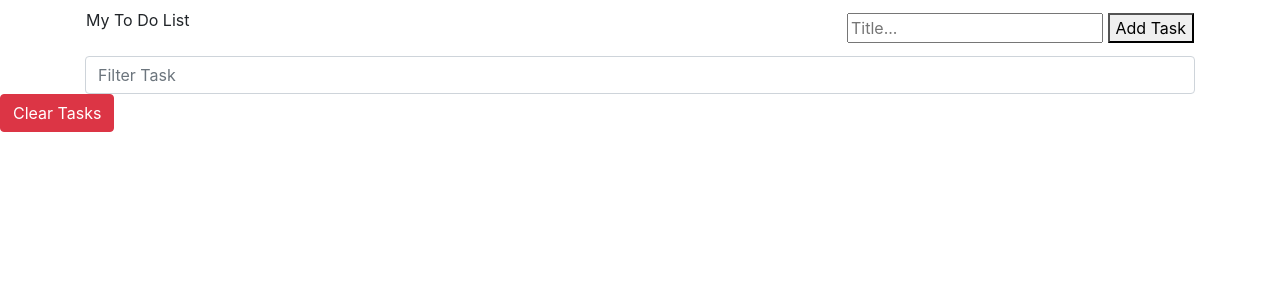
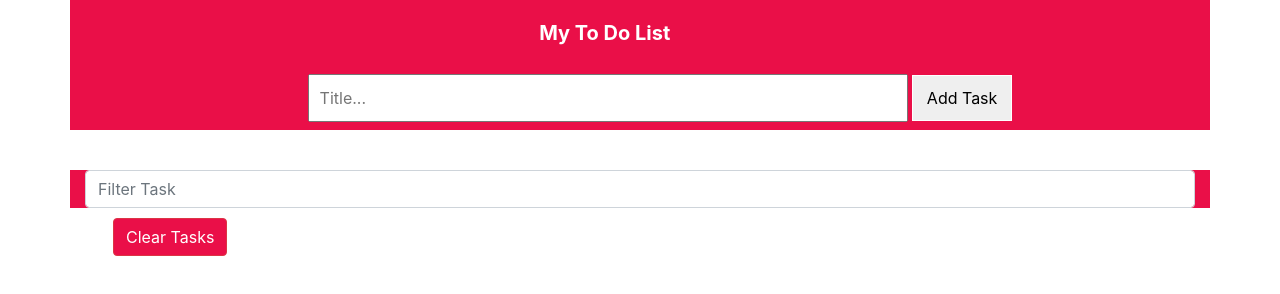
Before and after one commit to vivianegwu/todoapp, a plain HTML site: page index.html in a window 1280 px wide. Drawn offline with nearby package versions, Linux system fonts and the light colour scheme; the site is published under a folder, as on GitHub Pages, so addresses that start at the root find nothing.

Commit message:
adding files

```diff
--- a/index.html
+++ b/index.html
@@ -5,7 +5,7 @@
     <meta charset="utf-8">
     <meta name="viewport" content="width=device-width, initial-scale=1, shrink-to-fit=no">
      <!-- CSS -->
-    <link rel = "stylesheet" type = "text/css" href = "/css/main.css" />
+    <link rel = "stylesheet" type = "text/css" href = "css/main.css">
      <!-- Google Fontss-->
    <link href="https://fonts.googleapis.com/css2?family=Roboto:ital,wght@0,700;0,900;1,400&display=swap" rel="stylesheet">
 
```
